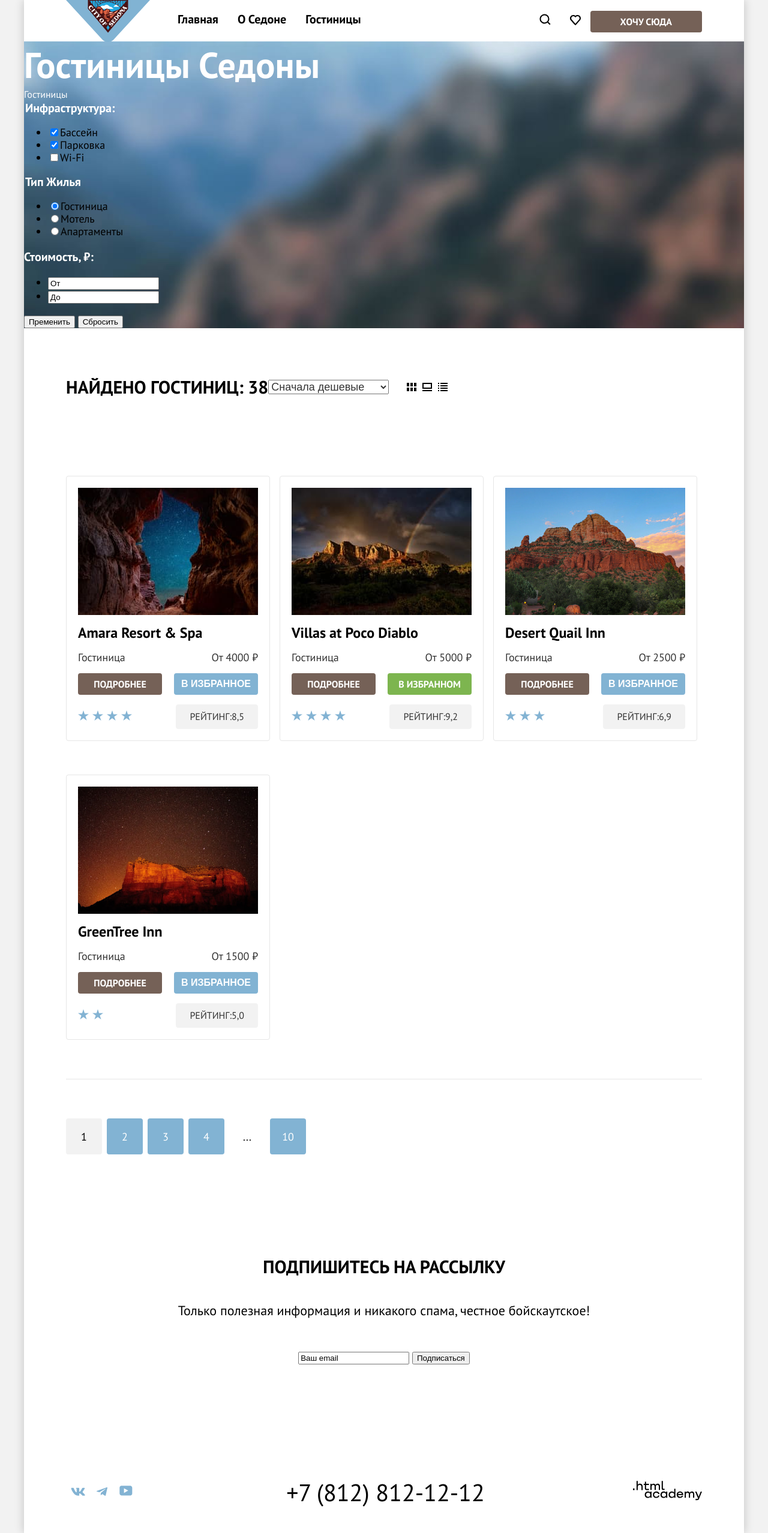
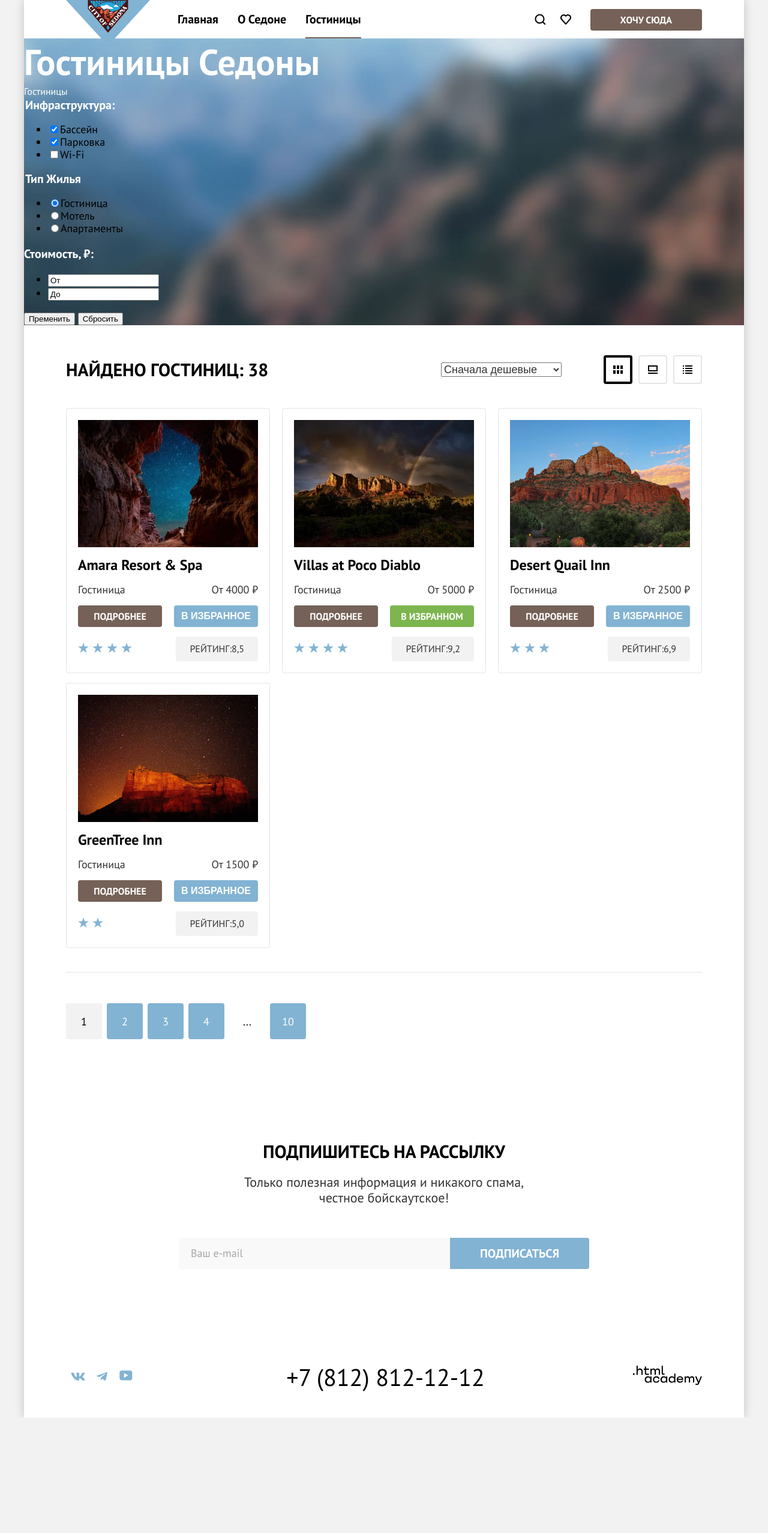
Before and after one commit to htmlacademy-htmlcss/2291705-sedona-37, a plain HTML site: page catalog.html in a window 1280 px wide. Shown: the whole page at 60% size. After the commit the page ends 2363 px from the top, so only its background shows below. Drawn offline with Linux system fonts and the light colour scheme.

Commit message:
Исправил margin padding, и декоративные элементы, стилизовал формы e-mail

```diff
--- a/catalog.html
+++ b/catalog.html
@@ -16,15 +16,21 @@
           <ul class="navigation-list">
             <li class="navigation-item"><a class="navigation-link" href="index.html">Главная</a></li>
             <li class="navigation-item"><a class="navigation-link" href="#">О Седоне</a></li>
-            <li class="navigation-item"><a class="navigation-link" href="#">Гостиницы</a></li>
+            <li class="navigation-item"><a class="navigation-link navigation-link-current" href="#">Гостиницы</a></li>
           </ul>
           <ul class=" navigation-user">
             <li class="navigation-user-item"><a class="navigation-link" href="#">
-                <img class="user-icon" src="images/header-icon/search.svg">
+                <svg xmlns="http://www.w3.org/2000/svg" width="20" height="20" fill="none">
+                  <path fill="#000"
+                    d="m19.5 18-3.7-3.67c1-1.3 1.7-2.98 1.7-4.87a8 8 0 0 0-8-7.96c-4.4 0-8 3.68-8 8.06a8 8 0 0 0 12.9 6.26l3.7 3.68 1.4-1.5Zm-10-2.48a6 6 0 0 1-6-5.96 6 6 0 0 1 12 0 6 6 0 0 1-6 5.96Z" />
+                </svg>
                 <span class="visually-hidden">Поиск</span></a>
             </li>
             <li class="navigation-user-item"><a class="navigation-link" href="#">
-                <img class="user-icon" src="images/header-icon/heart.svg">
+                <svg xmlns="http://www.w3.org/2000/svg" width="18" height="17" fill="none">
+                  <path fill="#000"
+                    d="M8.9 17a.9.9 0 0 1-.8-.4c-5.4-6.1-6.7-7.5-7-7.9A5.4 5.4 0 0 1 5.5 0C6.8 0 8 .5 9 1.3a5.46 5.46 0 0 1 9 4.1c0 1.3-.5 2.5-1.3 3.4l-7 7.9c-.2.2-.4.3-.8.3Zm-6-9.5c.3.4 3.5 4 6.1 6.9l6.2-7c.5-.5.7-1.2.7-2 0-1.8-1.5-3.3-3.3-3.3-1 0-2 .5-2.7 1.3-.3.3-.6.4-.9.4-.3 0-.6-.2-.8-.4-.7-.8-1.7-1.3-2.7-1.3-1.8 0-3.3 1.5-3.3 3.3-.1.9.3 1.6.7 2.1-.1 0-.1 0 0 0Z" />
+                </svg>
                 <span class="visually-hidden">Избраное</span></a></li>
             <li class="navigation-user-item"><a class="navigation-button" href="#">Хочу сюда</a>
             </li>
@@ -107,7 +113,7 @@
             </select>
             <ul class="catalog-view">
               <li class="catalog-view-item">
-                <a class="view-toogle" href="#">
+                <a class="view-toogle view-toogle-active" href="#">
                   <svg xmlns="http://www.w3.org/2000/svg" width="16" height="14" fill="none" viewBox="0 0 16 14">
                     <g fill="#000" clip-path="url(#a)">
                       <path d="M4 0H0v6h4V0ZM16 0h-4v6h4V0ZM10 0H6v6h4V0ZM4 8H0v6h4V8ZM16 8h-4v6h4V8ZM10 8H6v6h4V8Z" />
@@ -246,12 +252,13 @@
         </section>
         <section class=" subscribe subscribe-catalog">
           <h3 class="subscribe-title-catalog">Подпишитесь на рассылку</h3>
-          <p class="subscribe-description-catalog">Только полезная информация и никакого спама, честное бойскаутское!
+          <p class="subscribe-description-catalog">Только полезная информация и никакого спама,<br> честное
+            бойскаутское!
           </p>
 
-          <form action="https://echo.htmlacademy.ru/." method="post">
-            <input type="text" name="email" value="Ваш email">
-            <button type="submit">Подписаться</button>
+          <form class="form-email" action="https://echo.htmlacademy.ru/." method="post">
+            <input type="text" name="email" placeholder="Ваш e-mail" required>
+            <button class="button-subscribe" type="submit">Подписаться</button>
           </form>
         </section>
       </main>
--- a/styles/styles.css
+++ b/styles/styles.css
@@ -50,13 +50,12 @@ body {
 }
 
 .header-logo {
+  position: relative;
   margin-bottom: -6px;
   z-index: 1;
+  height: 70px;
+
 }
-
-/* .logo {
-  margin-bottom: -6px;
-} */
 
 /* page-header index.html*/
 .page-header {
@@ -89,7 +88,7 @@ body {
 }
 
 .navigation-item .navigation-link {
-  padding: 20px 16px;
+  padding: 20px 0;
 }
 
 .navigation-user {
@@ -102,11 +101,26 @@ body {
 }
 
 
+
+
 .navigation-link {
+  position: relative;
   display: block;
   text-decoration: none;
   color: #000000;
-  padding: 20px 16px;
+  margin: 0;
+  padding: 20px 0;
+}
+
+.navigation-item {
+  padding: 0 16px;
+}
+
+.navigation-user-item .navigation-link {
+  display: flex;
+  justify-content: center;
+  align-items: center;
+  padding: 22px 12px;
 }
 
 .navigation-button {
@@ -121,7 +135,20 @@ body {
   background: #756157;
   color: #FFFFFF;
   padding: 8px 50px;
+  margin-left: 20px;
 }
+
+.navigation-link-current::before {
+  position: absolute;
+  content: "";
+  min-width: 100%;
+  height: 2px;
+  bottom: 0;
+  background-color: #756257;
+  left: 50%;
+  transform: translateX(-50%);
+}
+
 
 
 
@@ -132,7 +159,8 @@ body {
   background-repeat: no-repeat;
   background-size: cover;
   min-height: 485px;
-  margin-bottom: 69px;
+  /* margin-bottom: 69px; */
+  /* padding: 0 0 69px; */
 }
 
 .welcome-page::after {
@@ -151,7 +179,7 @@ body {
 .advantages {
   display: flex;
   flex-direction: column;
-  gap: 25px;
+  /* gap: 25px; */
 
 }
 
@@ -162,6 +190,8 @@ body {
   line-height: 36px;
   text-align: center;
   text-transform: uppercase;
+  margin: 0;
+  padding: 69px 0 25px;
 }
 
 .advantages-description {
@@ -170,8 +200,10 @@ body {
   font-size: 22px;
   line-height: 26px;
   text-align: center;
-  margin-bottom: 69px;
+  /* margin-bottom: 69px; */
   color: #333333;
+  margin: 0;
+  padding: 0 0 69px;
 }
 
 /*advantages-list */
@@ -294,7 +326,9 @@ body {
   text-align: center;
   text-transform: uppercase;
   color: #000000;
-  margin: 64px 0 20px;
+  margin: 0;
+  padding: 64px 0 20px;
+  /* margin: 64px 0 20px; */
 }
 
 .service-description {
@@ -304,7 +338,9 @@ body {
   line-height: 26px;
   text-align: center;
   color: #333333;
-  margin: 0 0 64px;
+  margin: 0;
+  padding: 0 0 64px;
+  /* margin: 0 0 64px; */
 }
 
 
@@ -370,8 +406,8 @@ body {
   text-align: center;
   text-transform: uppercase;
   color: #000000;
-  margin-bottom: 20px;
-  margin-top: 96px;
+  margin: 0;
+  padding: 96px 0 20px;
 }
 
 .search-description {
@@ -381,7 +417,8 @@ body {
   line-height: 26px;
   text-align: center;
   color: #333333;
-  margin-bottom: 54px;
+  margin: 0;
+  padding: 0 0 54px;
 }
 
 .search-link {
@@ -421,8 +458,9 @@ body {
   text-transform: uppercase;
   color: #FFFFFF;
   text-align: center;
-  margin-top: 96px;
-  margin-bottom: 20px;
+  margin: 0;
+  padding-top: 96px;
+  padding-bottom: 20px;
 
 }
 
@@ -433,7 +471,8 @@ body {
   line-height: 26px;
   text-align: center;
   color: #FFFFFF;
-  margin-bottom: 54px;
+  margin: 0;
+  padding-bottom: 54px;
 
 }
 
@@ -453,8 +492,9 @@ body {
   line-height: 36px;
   text-transform: uppercase;
   text-align: center;
-  margin-top: 96px;
-  margin-bottom: 20px;
+  margin: 0;
+  padding-top: 96px;
+  padding-bottom: 20px;
 }
 
 .subscribe-description-catalog {
@@ -462,7 +502,51 @@ body {
   font-size: 22px;
   font-family: PT Sans;
   line-height: 26px;
-  margin-bottom: 54px;
+  margin: 0;
+  padding-bottom: 54px;
+}
+
+.form-email {
+  display: flex;
+  width: 684px;
+  border-radius: 4px 4px 4px 4px;
+  background-color: #F2F2F2;
+  border: none;
+  box-sizing: border-box;
+}
+
+.form-email input {
+  padding: 12px 20px;
+  font-family: PT Sans;
+  font-size: 18px;
+  font-style: normal;
+  font-weight: 400;
+  line-height: 24px;
+  opacity: 0.6000000238418579;
+  flex-grow: 1;
+  border-radius: 4px 0 0 4px;
+  border: none;
+}
+
+.form-email:focus-within {
+  outline: #82B3D3;
+}
+
+.button-subscribe {
+  display: inline-block;
+  font-family: PT Sans;
+  font-size: 20px;
+  font-style: normal;
+  font-weight: 700;
+  line-height: 36px;
+  text-transform: uppercase;
+  border: none;
+  padding: 8px 50px;
+  background-color: #82B3D3;
+  color: #FFFFFF;
+  border-radius: 0 4px 4px 0;
+  cursor: pointer;
+
 }
 
 /* footer*/
@@ -546,7 +630,6 @@ body {
   background-image: url("../images/filter-catalog.jpg");
   background-repeat: no-repeat;
   background-size: cover;
-  margin-bottom: 50px;
 
 }
 
@@ -570,27 +653,47 @@ body {
 
 .catalog-filter {
   margin: 0;
-  padding: 0;
+  padding: 0 70px;
 
 
 }
 
 .wrapper-filter {
   display: flex;
-  /* justify-content: space-between; */
   align-items: center;
-  margin: 50px 70px 60px 70px;
+  padding: 50px 0 40px;
 }
 
 
 .catalog-view {
+  position: relative;
+  display: flex;
+  flex-wrap: wrap;
+  align-items: center;
+  gap: 10px;
+  list-style-type: none;
+  margin: 0;
+  margin-left: 70px;
+  padding: 0;
+  /* padding-right: 70px; */
+}
+
+.view-toogle {
+  position: relative;
+  /* display: block; */
+  width: 48px;
+  height: 48px;
+  border: 2px solid #e5e5e5;
+  border-radius: 4px;
+  box-sizing: border-box;
   display: flex;
   justify-content: center;
   align-items: center;
-  gap: 10px;
-  list-style-type: none;
-  width: 48px;
-  height: 48px;
+}
+
+.view-toogle-active {
+  border: 4px solid #000000;
+
 }
 
 
@@ -603,14 +706,20 @@ body {
   color: #FFFFFF;
 }
 
+.housing {
+  margin: 0;
+  margin-right: auto;
+}
+
 
 .product-list {
   display: grid;
   grid-template-columns: 340px 340px 340px;
   gap: 16px;
   list-style-type: none;
+  justify-content: space-between;
   margin: 0;
-  padding: 40px 70px;
+  padding: 0;
 
 }
 
@@ -624,6 +733,10 @@ body {
   grid-template-rows: 212px 1fr;
   gap: 16px 20px;
   box-sizing: border-box;
+  /* margin-bottom: 40px; */
+}
+
+.product-card:last-child {
   margin-bottom: 40px;
 }
 
@@ -781,6 +894,7 @@ body {
   font-size: 22px;
   line-height: 26px;
   text-align: center;
+  color: #333;
 }
 
 .pagination-wrapper {
@@ -788,19 +902,18 @@ body {
   display: flex;
   flex-direction: row;
   margin: 0;
-  padding: 40px 70px 60px;
+  padding: 40px 0 60px;
+  border-top: 1px solid #e6e6e6;
 }
 
-.pagination-wrapper::after {
+/* .pagination-wrapper::after {
   position: absolute;
   content: "";
   width: 1060px;
   height: 1px;
   background-color: #e6e6e6;
   top: -15px;
-
-
-}
+} */
 
 .pagination-list {
   display: flex;
```
Also changed, not shown: index.html (+15 -6 lines).
